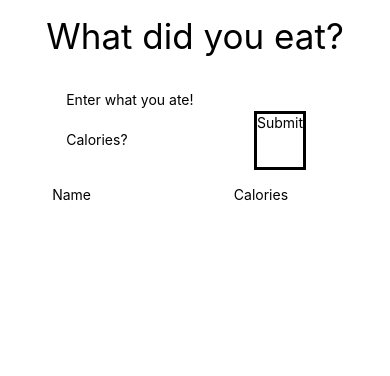
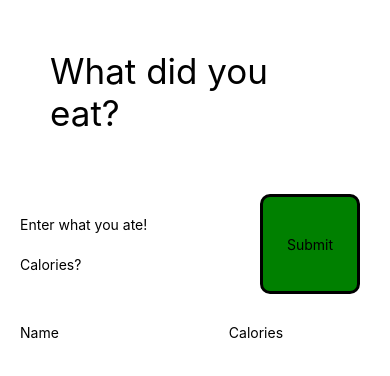
Before and after one commit to CodeJonesW/foodTracker, a React Native app: screen / in a window 390 px wide. Shown: the top 376 px of the page. Built offline with nearby package versions, Linux system fonts and the light colour scheme.

Commit message:
delete food from state functionality

```diff
--- a/App.tsx
+++ b/App.tsx
@@ -21,7 +21,6 @@ const App = () => {
   const [foodInput, setFoodInput] = useState<string>('');
   const [foodCalories, setFoodCalories] = useState<string>('');
   const [consumedFoods, setConsumptions] = useState<Consumption[]>([]);
-
   const addConsumption = () => {
     let consumption = {
       name: foodInput,
@@ -34,6 +33,11 @@ const App = () => {
     setConsumptions([...consumedFoods, consumption]);
     setFoodInput('');
     setFoodCalories('');
+  };
+
+  const deleteConsumption = (nameToDelete: string) => {
+    let newFoodArray = consumedFoods.filter(food => food.name !== nameToDelete);
+    setConsumptions(newFoodArray);
   };
 
   useEffect(() => {
@@ -54,15 +58,23 @@ const App = () => {
           />
         </View>
 
-        <View style={{display: 'flex', flexDirection: 'column', padding: '2%'}}>
+        <View style={{display: 'flex', flexDirection: 'column'}}>
           <View
-            style={{display: 'flex', flexDirection: 'row', marginBottom: '5%'}}>
+            style={{
+              display: 'flex',
+              flexDirection: 'row',
+              margin: 20,
+            }}>
             <Text>Name</Text>
-            <Text style={{marginLeft: '50%'}}>Calories</Text>
+            <Text style={{marginLeft: 170}}>Calories</Text>
           </View>
           {consumedFoods.map((food: Consumption) => {
             return (
-              <Food consumption={{name: food.name, calories: food.calories}} />
+              <Food
+                key={food.name}
+                consumption={{name: food.name, calories: food.calories}}
+                deleteConsumption={deleteConsumption}
+              />
             );
           })}
         </View>
@@ -79,8 +91,7 @@ const styles = StyleSheet.create({
   },
   header: {
     fontSize: 35,
-    marginBottom: '1%',
-    marginTop: '5%',
+    margin: 50,
   },
 });
 
--- a/components/Food.tsx
+++ b/components/Food.tsx
@@ -1,15 +1,39 @@
 import React from 'react';
-import {Text, View} from 'react-native';
+import {Text, View, StyleSheet, TouchableOpacity} from 'react-native';
 
 const Food: React.FC<{
   consumption: {name: string; calories: string};
-}> = ({children, consumption}) => {
+  deleteConsumption: Function;
+}> = ({children, consumption, deleteConsumption}) => {
   return (
-    <View style={{display: 'flex', flexDirection: 'row'}}>
-      <Text>{consumption.name}</Text>
-      <Text style={{marginLeft: '55%'}}>{consumption.calories}</Text>
+    <View style={{display: 'flex', flexDirection: 'row', margin: 20}}>
+      <View style={{width: 180, marginRight: '10%'}}>
+        <Text>{consumption.name}</Text>
+      </View>
+      <View style={{width: 100}}>
+        <Text>{consumption.calories}</Text>
+      </View>
+      <TouchableOpacity
+        onPress={() => deleteConsumption(consumption.name)}
+        style={styles.button}
+        accessibilityLabel="Record a food">
+        <Text>❌</Text>
+      </TouchableOpacity>
     </View>
   );
 };
 
+const styles = StyleSheet.create({
+  button: {
+    width: 20,
+    height: 20,
+    justifyContent: 'center',
+    alignContent: 'center',
+    alignItems: 'center',
+    borderRadius: 10,
+    border: 'solid',
+    borderColor: 'black',
+  },
+});
+
 export default Food;
--- a/components/FoodInputBar.tsx
+++ b/components/FoodInputBar.tsx
@@ -32,6 +32,7 @@ const FoodInputBar: React.FC<{
         <TextInput
           style={{height: 40, width: 150}}
           placeholder="Enter what you ate!"
+          keyboardType="ascii-capable"
           onChangeText={text => setFoodInput(text)}
           value={foodInput}
         />
@@ -56,10 +57,16 @@ const FoodInputBar: React.FC<{
 
 const styles = StyleSheet.create({
   button: {
-    marginTop: '15%',
-    marginLeft: '10%',
+    width: 100,
+    height: 100,
+    marginLeft: 80,
+    justifyContent: 'center',
+    alignContent: 'center',
+    alignItems: 'center',
+    borderRadius: 10,
     border: 'solid',
     borderColor: 'black',
+    backgroundColor: 'green',
   },
 });
 
```
